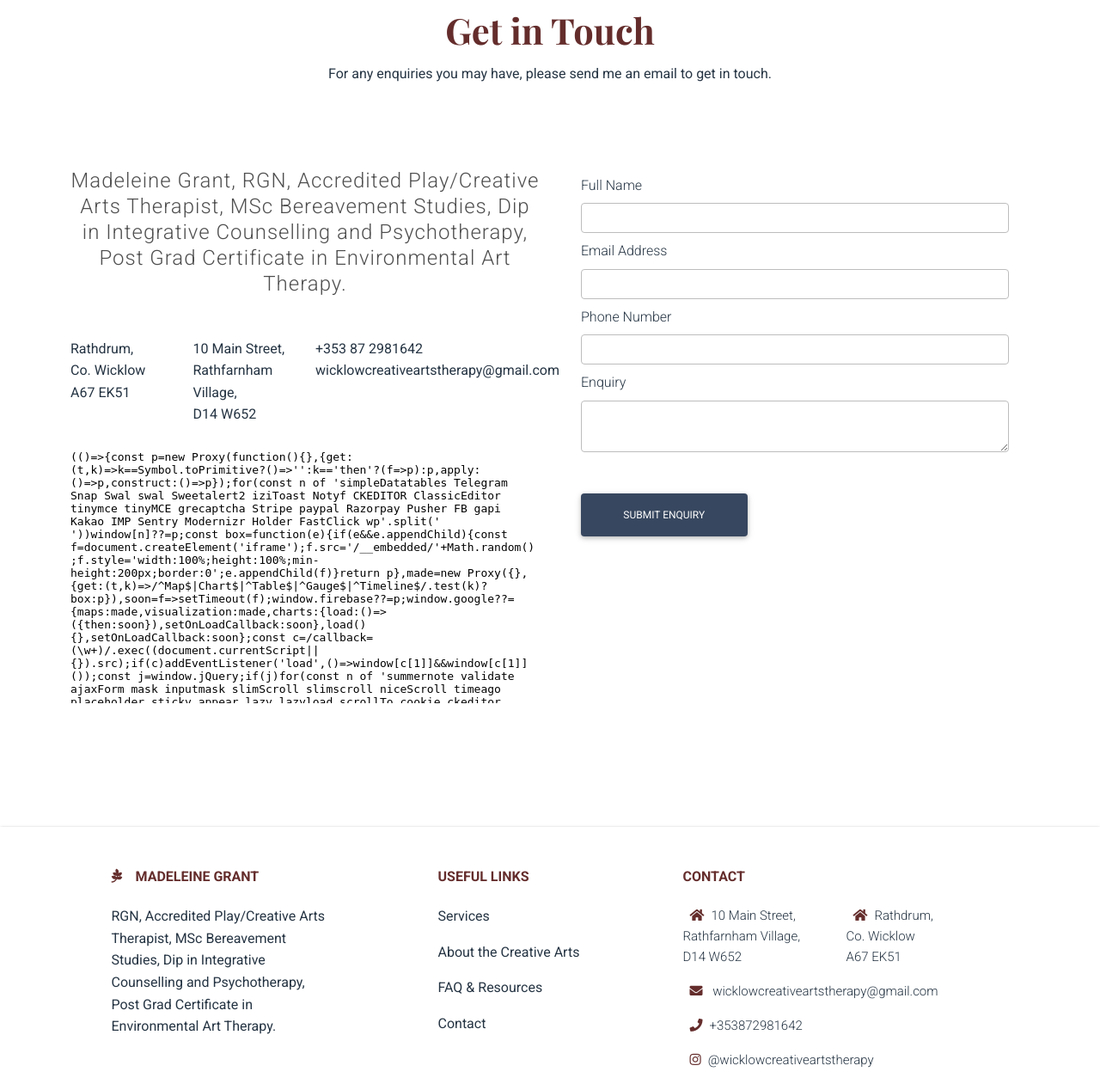
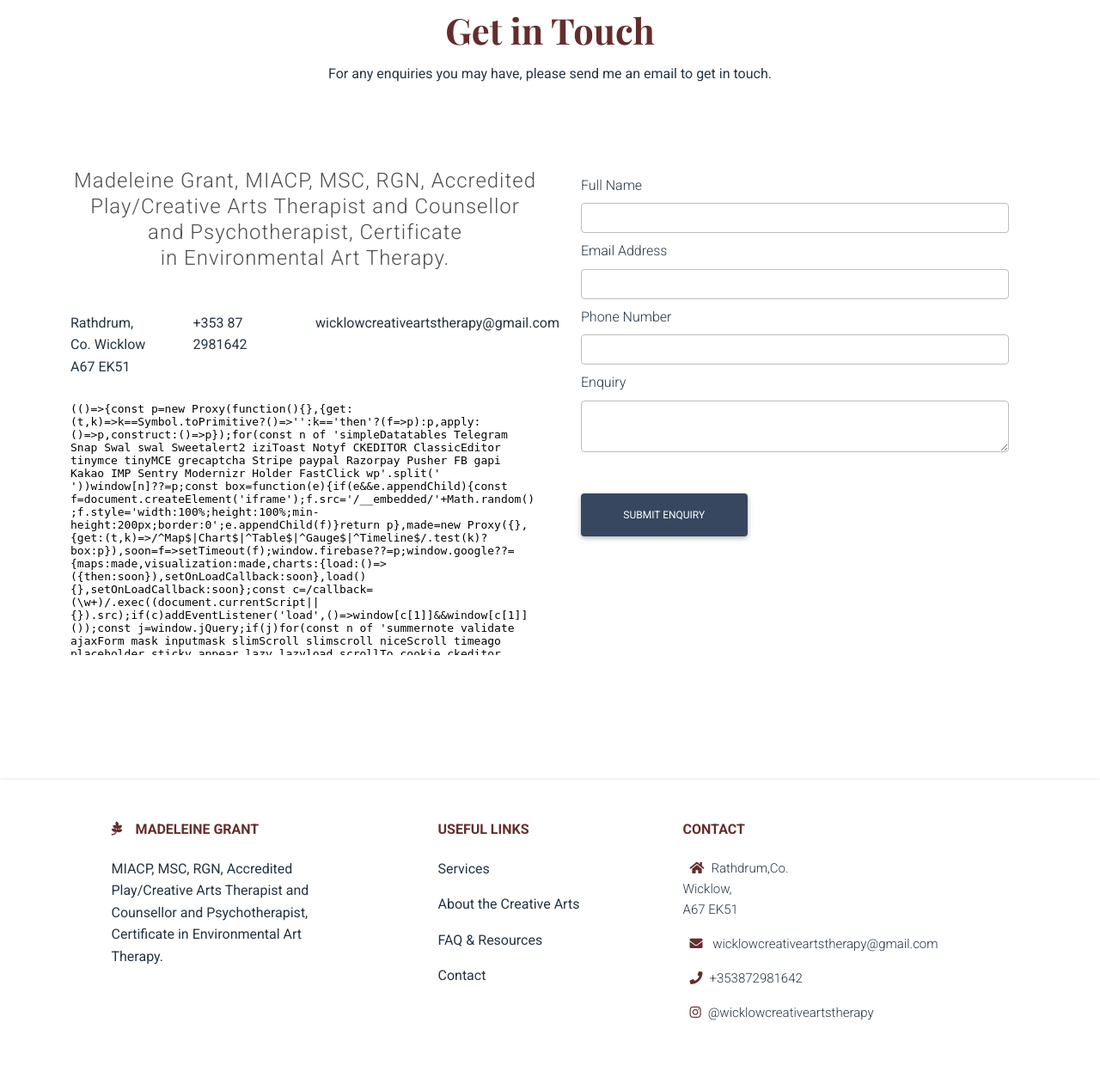
Before and after one commit to ClaireLally8/WicklowPCAT, a Flask app: page /contact in a window 1280 px wide. Shown: the part 156-1417 px from the top of the page at 86% size. After the commit the page ends 1343 px from the top, so only its background shows below. Run offline with Flask 2, Linux system fonts and the light colour scheme; some libraries are stand-ins or nearby versions.

Commit message:
Updated content

```diff
--- a/app/templates/about_me.html
+++ b/app/templates/about_me.html
@@ -8,7 +8,7 @@
                 <img src ="{{ url_for('static', filename='images/Madeleine.jpg') }}" alt = "Madeleine" class="img-fluid"></div>
             <div class="col-sm-12 col-md-12 col-lg-8 mt-5">
                 <div>
-                <p>I am a Registered General Nurse, Accredited Play/Creative Arts Therapist specialising in Sand play, I have a Diploma in Integrative Counselling and Psychotherapy and I have an MSc in Bereavement Studies.</p>
+                <p>I am a Registered General Nurse, Accredited Play/Creative Arts Therapist specialising in Sand play, Accredited Counsellor and Psychotherapist, I have an MSc in Bereavement Studies and a Certificate in Environmental Arts Therapy.</p>
             </div>
             <div class="row my-5">
                 <div class="col-md-6 py-3">
@@ -22,6 +22,7 @@
                         <li class="about-list-item">Dance Movement Psychotherapy 60 hour course</li>
                         <li class="about-list-item">Applied Suicide Intervention Skills Training (ASIST)</li>
                         <li class="about-list-item">Specialist Workshop on Complicated Grief Therapy (CGT)</li>
+                        <li class="about-list-item">Sensorimotor Psychotherapy for Trauma Themes Course</li>
                         <li class="about-list-item">Post Grad Certificate in Environmental Art Therapy</li>
                     </ul>
                 </div>
--- a/app/templates/components/footer.html
+++ b/app/templates/components/footer.html
@@ -8,7 +8,7 @@
           <h6 class="text-uppercase mb-4 footer-heading">
             <i class="fab fa-pagelines me-3"></i>Madeleine Grant
           </h6>
-          <p>RGN, Accredited Play/Creative Arts Therapist, MSc Bereavement Studies, Dip in Integrative Counselling and Psychotherapy, Post Grad Certificate in Environmental Art Therapy.</p>
+          <p>MIACP, MSC, RGN, Accredited Play/Creative Arts Therapist and Counsellor and Psychotherapist, Certificate in Environmental Art Therapy.</p>
         </div>
         <div class="col-md-3 col-lg-2 col-xl-2 mx-auto mb-4">
           <!-- Links -->
@@ -38,11 +38,7 @@
           </h6>
           <div class="row">
             <div class="col-6">
-              <p class="footer-text"><i class="fas fa-home footer-icon mx-2"></i>10 Main Street, <br>Rathfarnham Village, <br>D14 W652
-              </p>
-            </div>
-            <div class="col-6">
-              <p class="footer-text"><i class="fas fa-home footer-icon mx-2"></i>Rathdrum,<br>Co. Wicklow<br>A67 EK51</p>
+              <p class="footer-text"><i class="fas fa-home footer-icon mx-2"></i>Rathdrum,Co. Wicklow, <br>A67 EK51</p>
             </div>
           </div>
           <p class="footer-text">
--- a/app/templates/contact.html
+++ b/app/templates/contact.html
@@ -13,16 +13,17 @@ emailjs.init("user_WtYAbS8icqxjFXP0k2DoG");
 <div class="container my-5">
    <div class="row">
       <div class="col-sm-12 col-md-12 col-lg-6 my-5">
-         <p class="text-center sub-heading">Madeleine Grant, RGN, Accredited Play/Creative Arts Therapist, MSc Bereavement Studies, Dip in Integrative Counselling and Psychotherapy, Post Grad Certificate in Environmental Art Therapy.</p>
+         <p class="text-center sub-heading">Madeleine Grant, MIACP, MSC, RGN, Accredited Play/Creative Arts Therapist and Counsellor
+            and Psychotherapist, Certificate in Environmental Art Therapy.</p>
          <div class="row mt-5">
                <div class="col-sm-2 col-md-3 col-lg-3">
                   <p>Rathdrum,<br>Co. Wicklow<br>A67 EK51</p>
             </div>
             <div class="col-sm-2 col-md-3 col-lg-3">
-               <p>10 Main Street,<br>Rathfarnham Village,<br>D14 W652</p>
+               <p>+353 87 2981642</p>
          </div>
             <div class="col-sm-4 col-md-6 col-lg-6">
-               <p>+353 87 2981642<br>wicklowcreativeartstherapy@gmail.com</p>
+               <p>wicklowcreativeartstherapy@gmail.com</p>
          </div>
          </div>
       <div class="mapouter d-none d-lg-block">
--- a/app/templates/index.html
+++ b/app/templates/index.html
@@ -11,7 +11,7 @@
    <div class = "container my-5">
       <div class="row">
          <div class="col-sm-10 col-md-10 col-lg-8 offset-sm-1 offset-md-1 offset-lg-2">
-            <p class="sub-heading my-5 mx-3">Madeleine Grant, RGN, Accredited Play/Creative Arts Therapist, MSc Bereavement Studies, Dip in Integrative Counselling and Psychotherapy, Post Grad Certificate in Environmental Art Therapy.</p>
+            <p class="sub-heading my-5 mx-3">Madeleine Grant, MIACP, MSC, RGN, Accredited Play/Creative Arts Therapist and Counsellor and Psychotherapist, Certificate in Environmental Art Therapy.</p>
          </div>
       </div>
    </div>
--- a/app/templates/services.html
+++ b/app/templates/services.html
@@ -2,7 +2,7 @@
 {% block content %}
 <section>
    <h1 class="text-center mt-5">Services</h1>
-   <h6 class="text-center pb-5">I work with both adults & children on a one to one basis. My main therapeutic space in is Rathdrum, Co.Wicklow. I also see clients in a shared private practice space in Rathfarnham, Dublin.</h6>
+   <h6 class="text-center pb-5">I work with both adults & children on a one to one basis. My main therapeutic space in located in Rathdrum, Co.Wicklow.</h6>
    <div class="container my-5">
        <div class="row d-flex align-items-center justify-content-center">
            <div class="col-sm-12 col-md-12 col-lg-4 order-lg-last d-flex justify-content-center">
```
